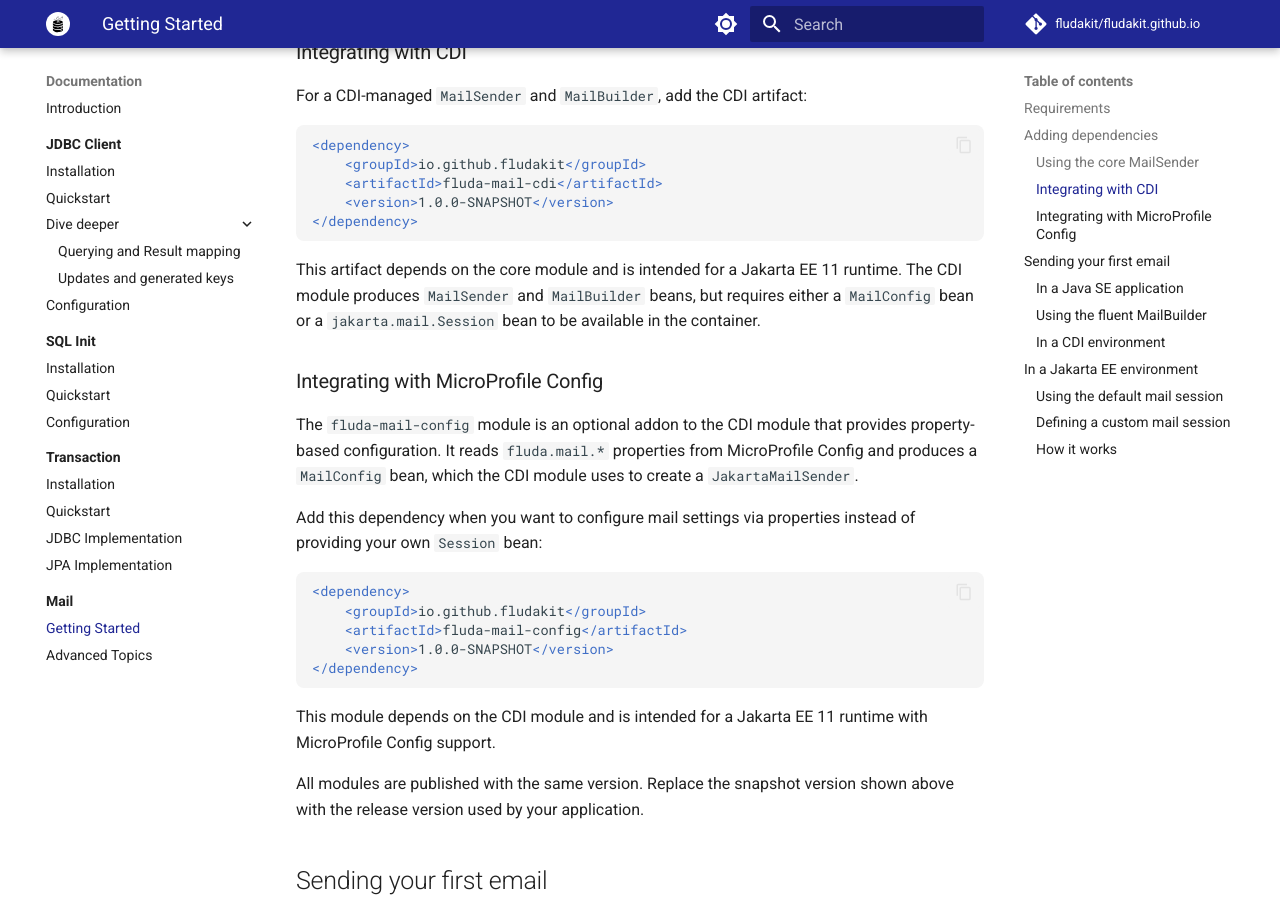
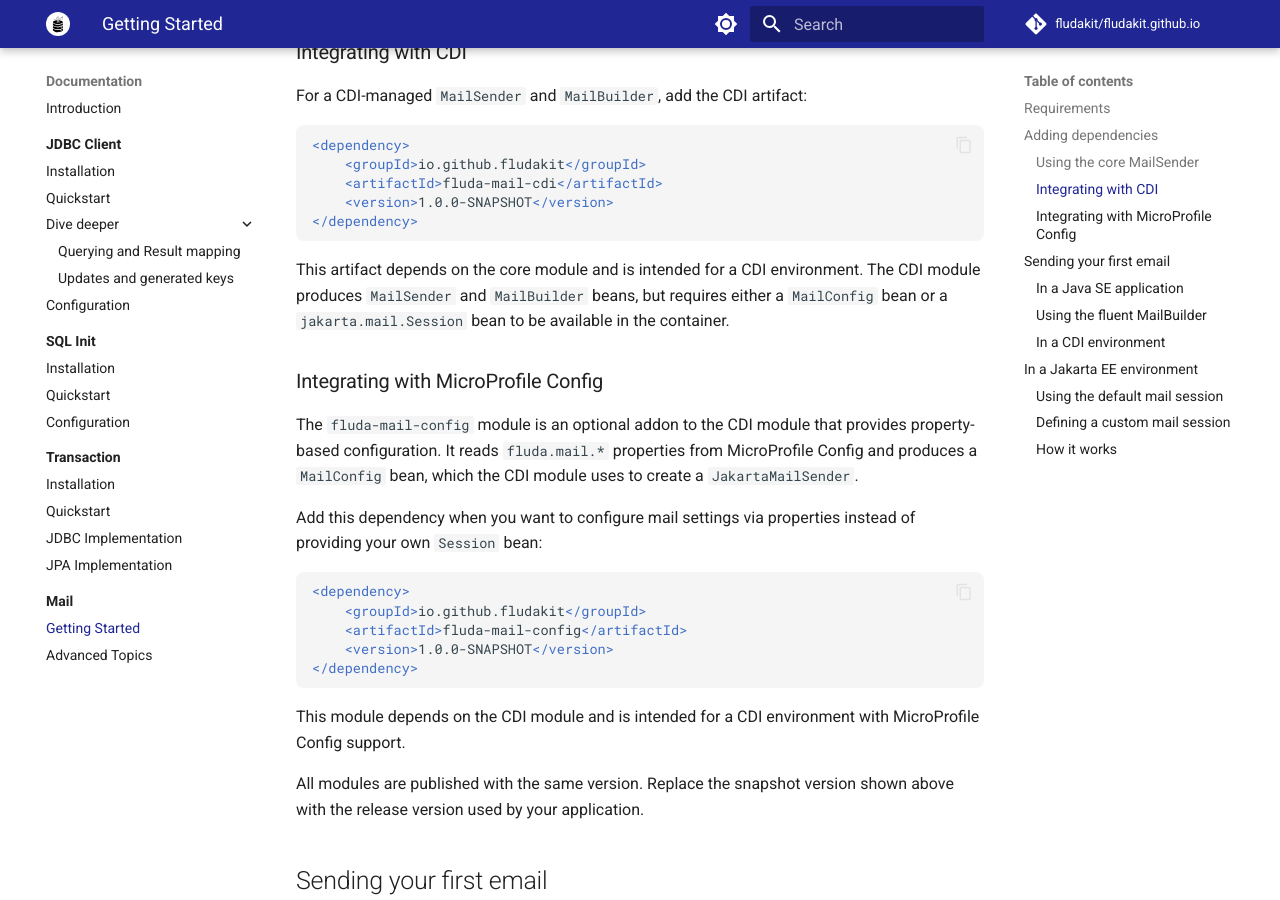
Before and after one commit to fludakit/fludakit.github.io, an MkDocs documentation site: the page built from docs/documentation/mail/getting-started.md, in a window 1280 px wide and 900 px high, scrolled down 979 px. Built offline with MkDocs 1.6.1 and Material for MkDocs 9.7.7, drawn with Linux system fonts in a browser that asks for light colours; comment, search, counter and statistics services are not loaded.

Commit message:
docs: use CDI environment instead of Jakarta EE 11 runtime
Update dependency section descriptions to reference CDI environment
for better clarity about the target runtime.

````diff
--- a/docs/documentation/mail/getting-started.md
+++ b/docs/documentation/mail/getting-started.md
@@ -38,7 +38,7 @@ For a CDI-managed `MailSender` and `MailBuilder`, add the CDI artifact:
 </dependency>
 ```
 
-This artifact depends on the core module and is intended for a Jakarta EE 11 runtime. The CDI module produces `MailSender` and `MailBuilder` beans, but requires either a `MailConfig` bean or a `jakarta.mail.Session` bean to be available in the container.
+This artifact depends on the core module and is intended for a CDI environment. The CDI module produces `MailSender` and `MailBuilder` beans, but requires either a `MailConfig` bean or a `jakarta.mail.Session` bean to be available in the container.
 
 ### Integrating with MicroProfile Config
 
@@ -54,7 +54,7 @@ Add this dependency when you want to configure mail settings via properties inst
 </dependency>
 ```
 
-This module depends on the CDI module and is intended for a Jakarta EE 11 runtime with MicroProfile Config support.
+This module depends on the CDI module and is intended for a CDI environment with MicroProfile Config support.
 
 All modules are published with the same version. Replace the snapshot version shown above with the release version used by your application.
 
````
